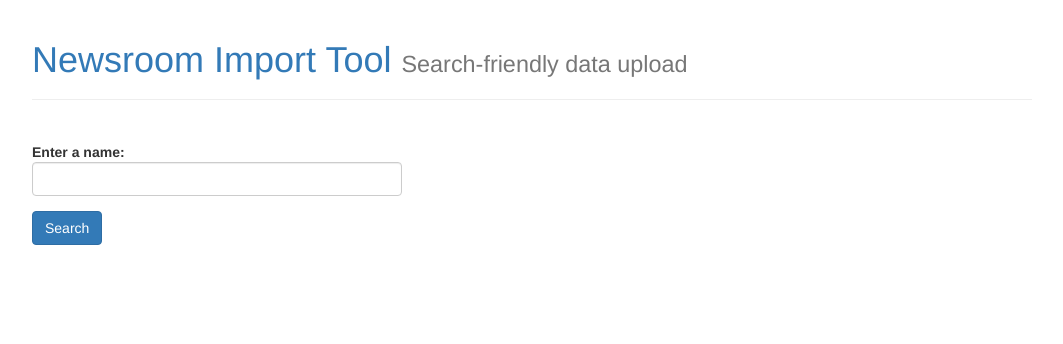
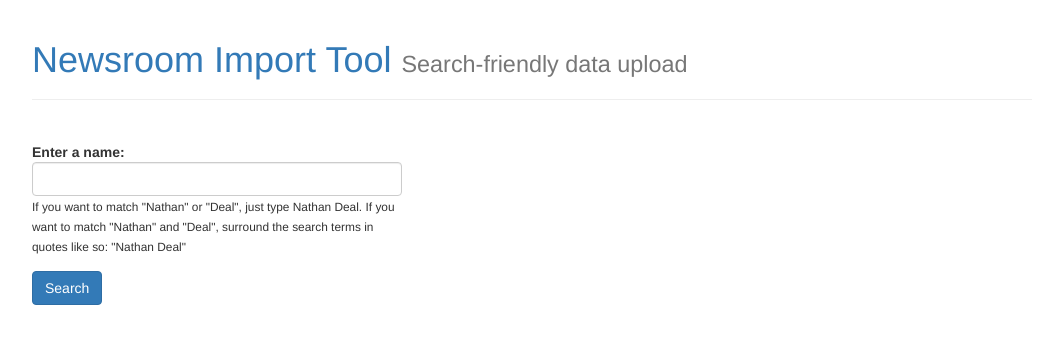
Before and after one commit to NewsappAJC/data-portal, a Django app: template search/templates/search/search.html in a window 1280 px wide; the page is wider, and only the part inside the window is pictured. Shown: the top 344 px of that part, without its empty margins (108-1171 px from the left). Run offline with Django 3.2, Linux system fonts and the light colour scheme; the template is opened without the code that fills it, so the values that code supplies are empty; parts of the project's set-up code (start-up, migrations or seed data) failed here and were passed over; some libraries are stand-ins or nearby versions.

Commit message:
Fixed issues with quotation marks in search string

```diff
--- a/search/templates/search/search.html
+++ b/search/templates/search/search.html
@@ -20,6 +20,9 @@
         <div class="col-sm-4">
           <label for="query" class="control-label">Enter a name:</label>
           <input type="text" class="form-control" name="query">
+          <span class="small">If you want to match "Nathan" or "Deal",
+            just type Nathan Deal. If you want to match "Nathan" and "Deal",
+            surround the search terms in quotes like so: "Nathan Deal"</span>
         </div>
       </div>
 
--- a/search/templatetags/highlight.py
+++ b/search/templatetags/highlight.py
@@ -11,6 +11,7 @@ register = template.Library()
 def highlight(value, arg):
     """Wraps search term in highlight span securely to avoid XSS attack"""
     try:
+        arg = arg.replace(r'&quot;', '')
         exp = re.compile('(.+)?(' + re.escape(arg) + ')(.+)?', re.IGNORECASE)
         if exp.search(value):
             g = exp.search(value)
```
